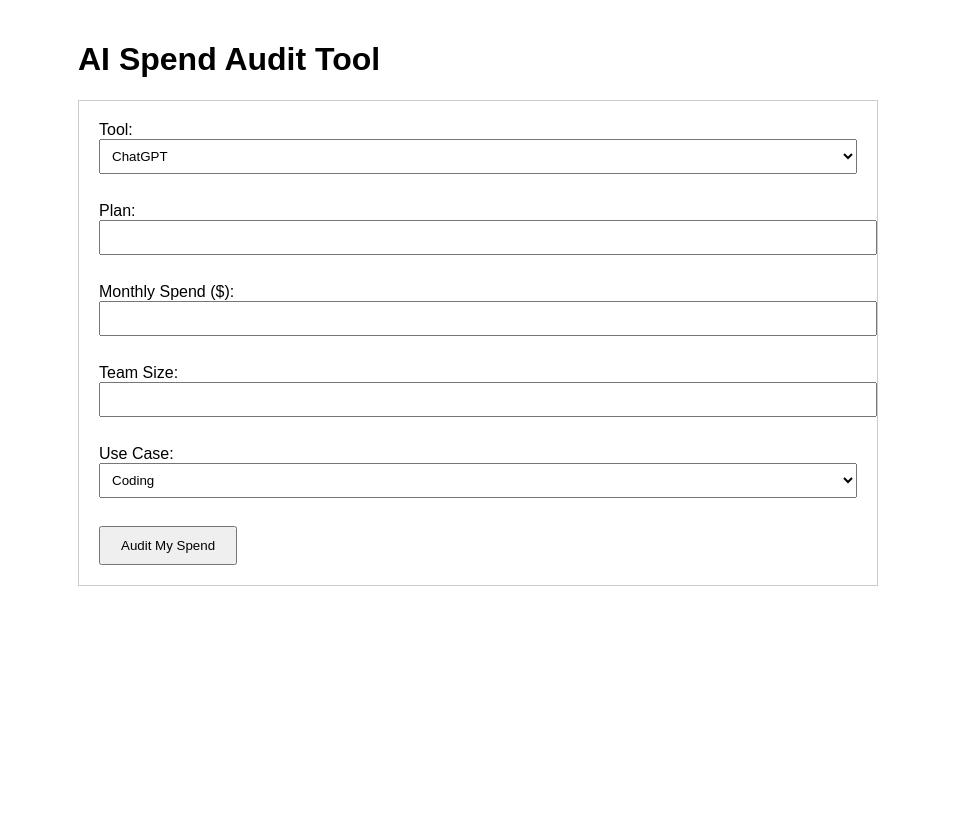
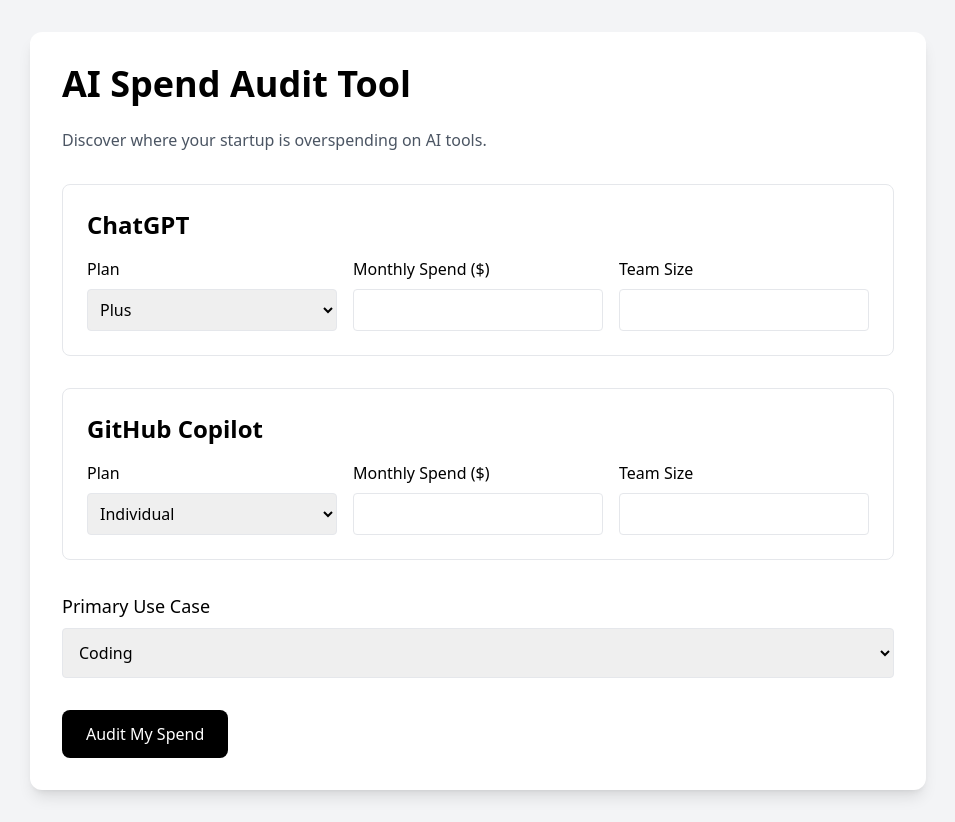
Before and after one commit to y-Doly/ai-spend-audit, a Flask app: page / in a window 1280 px wide. Shown: the whole page, without its empty margins (162-1117 px from the left). Before the commit the page ends 586 px from the top, so only its background shows below. Run offline with Flask 3, Linux system fonts and the light colour scheme; parts of the project's set-up code (start-up, migrations or seed data) failed here and were passed over; some libraries are stand-ins or nearby versions.

Commit message:
feat: complete audit workflow and public flow

```diff
--- a/app.py
+++ b/app.py
@@ -1,29 +1,74 @@
 from flask import Flask, render_template, request, redirect
-from audit.engine import audit_tool
+from audit.engine import audit_all_tools
 from utils.summary import generate_summary
 from database import init_db, save_audit
 
+from flask_mail import Mail, Message
+from dotenv import load_dotenv
+
+import sqlite3
+import os
+
+load_dotenv()
+
+app = Flask(__name__)
+
+# Mail config
+app.config["MAIL_SERVER"] = "smtp.gmail.com"
+app.config["MAIL_PORT"] = 587
+app.config["MAIL_USE_TLS"] = True
+app.config["MAIL_USERNAME"] = os.getenv("MAIL_USERNAME")
+app.config["MAIL_PASSWORD"] = os.getenv("MAIL_PASSWORD")
+
+mail = Mail(app)
+
+# Initialize database
 init_db()
 
-app = Flask(__name__)
+# Temporary storage
+latest_results = {}
+
 
 @app.route("/")
 def home():
     return render_template("index.html")
 
+
 @app.route("/audit", methods=["POST"])
 def audit():
+
     global latest_results
-    latest_results = results
-    tool = request.form.get("tool")
-    plan = request.form.get("plan")
-    spend = float(request.form.get("spend"))
-    users = int(request.form.get("users"))
+
+    tools = {
+        "chatgpt": {
+            "plan": request.form.get("chatgpt_plan"),
+            "spend": float(request.form.get("chatgpt_spend") or 0),
+            "users": int(request.form.get("chatgpt_users") or 0)
+        },
+
+        "copilot": {
+            "plan": request.form.get("copilot_plan"),
+            "spend": float(request.form.get("copilot_spend") or 0),
+            "users": int(request.form.get("copilot_users") or 0)
+        }
+    }
+
     use_case = request.form.get("use_case")
 
-    result = audit_tool(tool, plan, users, spend, use_case)
+    results = audit_all_tools(tools, use_case)
 
-    return render_template("result.html", result=result)
+    latest_results = results
+
+    summary = generate_summary(
+        results["total_savings"],
+        results["results"]
+    )
+
+    return render_template(
+        "result.html",
+        results=results,
+        summary=summary
+    )
 
 
 @app.route("/save-lead", methods=["POST"])
@@ -42,6 +87,30 @@ def save_lead_route():
         latest_results["total_savings"],
         recommendations
     )
+
+    # Send confirmation email
+    msg = Message(
+        subject="Your AI Spend Audit Report",
+        sender=app.config["MAIL_USERNAME"],
+        recipients=[email]
+    )
+
+    msg.body = f"""
+Thanks for using AI Spend Audit.
+
+Estimated monthly savings:
+${latest_results["total_savings"]}
+
+Your public report:
+http://127.0.0.1:5000/result/{audit_id}
+"""
+
+    # Prevent app crash if email fails
+    try:
+        mail.send(msg)
+
+    except Exception as e:
+        print("Email failed:", e)
 
     return redirect(f"/result/{audit_id}")
 
--- a/requirements.txt
+++ b/requirements.txt
@@ -1 +1,2 @@
 pip install openai python-dotenv flask-mail
+pip freeze > requirements.txt
--- a/templates/index.html
+++ b/templates/index.html
@@ -1,48 +1,163 @@
 <!DOCTYPE html>
 <html>
 <head>
+
     <title>AI Spend Audit</title>
 
-<link rel="stylesheet" href="{{ url_for('static', filename='css/style.css') }}">
+    <script src="https://cdn.tailwindcss.com"></script>
 
 </head>
-<script src="{{url_for('static', filename='js/main.js')}}"></script>
-<body>
-    <h1>AI Spend Audit Tool</h1>
 
-    <form action="/audit" method="POST">
-        <label>Tool:</label>
-        <select name="tool">
-            <option value="chatgpt">ChatGPT</option>
-            <option value="copilot">GitHub Copilot</option>
-        </select>
+<body class="bg-gray-100 min-h-screen p-8">
 
-        <br><br>
+    <div class="max-w-4xl mx-auto bg-white rounded-xl shadow-lg p-8">
 
-        <label>Plan:</label>
-        <input type="text" name="plan" required>
+        <h1 class="text-4xl font-bold mb-6">
+            AI Spend Audit Tool
+        </h1>
 
-        <br><br>
+        <p class="mb-8 text-gray-600">
+            Discover where your startup is overspending on AI tools.
+        </p>
 
-        <label>Monthly Spend ($):</label>
-        <input type="number" name="spend" required>
+        <form action="/audit" method="POST" class="space-y-8">
 
-        <br><br>
+            <!-- ChatGPT Section -->
+            <div class="border p-6 rounded-lg">
 
-        <label>Team Size:</label>
-        <input type="number" name="users" required>
+                <h2 class="text-2xl font-semibold mb-4">
+                    ChatGPT
+                </h2>
 
-        <br><br>
+                <div class="grid grid-cols-1 md:grid-cols-3 gap-4">
 
-        <label>Use Case:</label>
-        <select name="use_case">
-            <option value="coding">Coding</option>
-            <option value="writing">Writing</option>
-        </select>
+                    <div>
+                        <label class="block mb-2">Plan</label>
 
-        <br><br>
+                        <select
+                            name="chatgpt_plan"
+                            class="w-full border rounded p-2"
+                        >
+                            <option value="plus">Plus</option>
+                            <option value="team">Team</option>
+                        </select>
+                    </div>
 
-        <button type="submit">Audit My Spend</button>
-    </form>
+                    <div>
+                        <label class="block mb-2">
+                            Monthly Spend ($)
+                        </label>
+
+                        <input
+                            type="number"
+                            name="chatgpt_spend"
+                            class="w-full border rounded p-2"
+                            required
+                        >
+                    </div>
+
+                    <div>
+                        <label class="block mb-2">
+                            Team Size
+                        </label>
+
+                        <input
+                            type="number"
+                            name="chatgpt_users"
+                            class="w-full border rounded p-2"
+                            required
+                        >
+                    </div>
+
+                </div>
+
+            </div>
+
+            <!-- Copilot Section -->
+            <div class="border p-6 rounded-lg">
+
+                <h2 class="text-2xl font-semibold mb-4">
+                    GitHub Copilot
+                </h2>
+
+                <div class="grid grid-cols-1 md:grid-cols-3 gap-4">
+
+                    <div>
+                        <label class="block mb-2">Plan</label>
+
+                        <select
+                            name="copilot_plan"
+                            class="w-full border rounded p-2"
+                        >
+                            <option value="individual">
+                                Individual
+                            </option>
+
+                            <option value="business">
+                                Business
+                            </option>
+                        </select>
+                    </div>
+
+                    <div>
+                        <label class="block mb-2">
+                            Monthly Spend ($)
+                        </label>
+
+                        <input
+                            type="number"
+                            name="copilot_spend"
+                            class="w-full border rounded p-2"
+                            required
+                        >
+                    </div>
+
+                    <div>
+                        <label class="block mb-2">
+                            Team Size
+                        </label>
+
+                        <input
+                            type="number"
+                            name="copilot_users"
+                            class="w-full border rounded p-2"
+                            required
+                        >
+                    </div>
+
+                </div>
+
+            </div>
+
+            <!-- Use Case -->
+            <div>
+
+                <label class="block mb-2 text-lg font-medium">
+                    Primary Use Case
+                </label>
+
+                <select
+                    name="use_case"
+                    class="w-full border rounded p-3"
+                >
+                    <option value="coding">Coding</option>
+                    <option value="writing">Writing</option>
+                    <option value="research">Research</option>
+                    <option value="mixed">Mixed</option>
+                </select>
+
+            </div>
+
+            <button
+                type="submit"
+                class="bg-black text-white px-6 py-3 rounded-lg hover:opacity-90"
+            >
+                Audit My Spend
+            </button>
+
+        </form>
+
+    </div>
+
 </body>
 </html>
```
Also changed, not shown: audit/engine.py (+16 -3 lines), templates/result.html (+61 -16 lines), leads.db (added), 1 other file.
